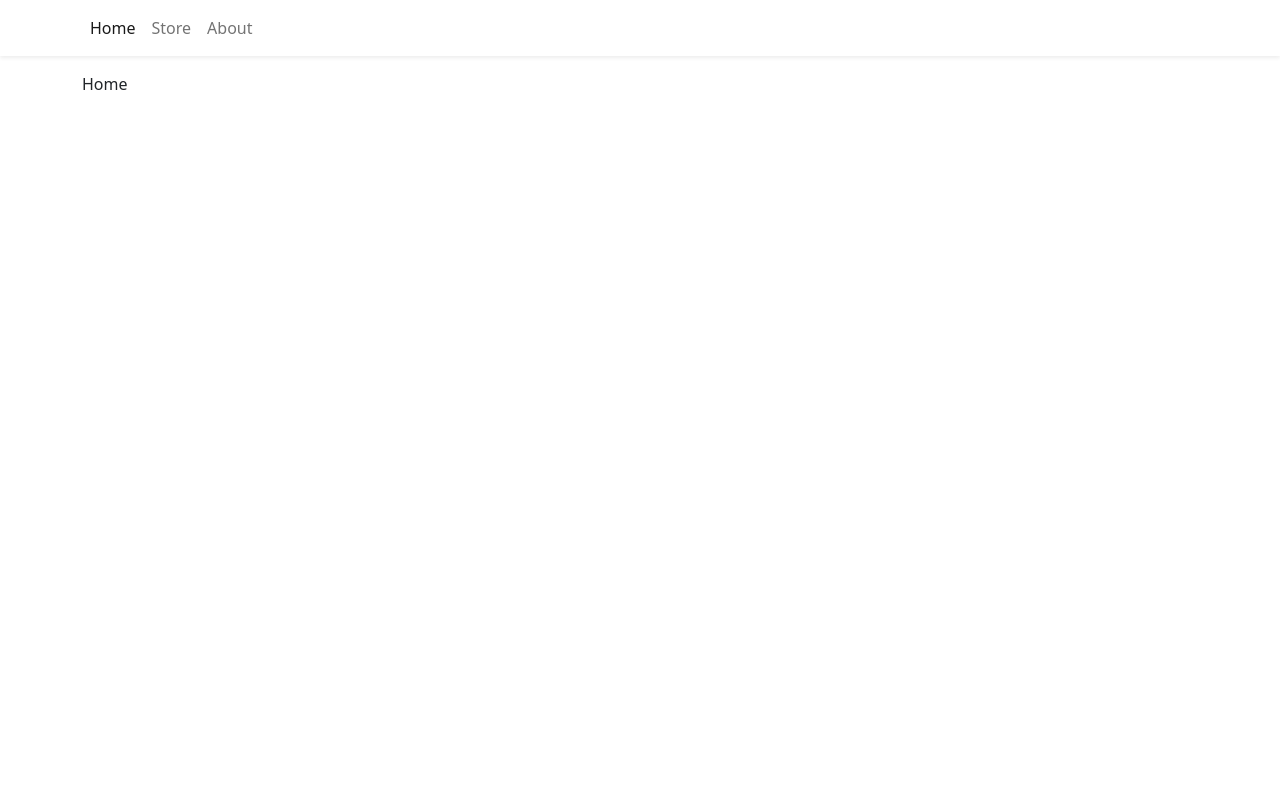
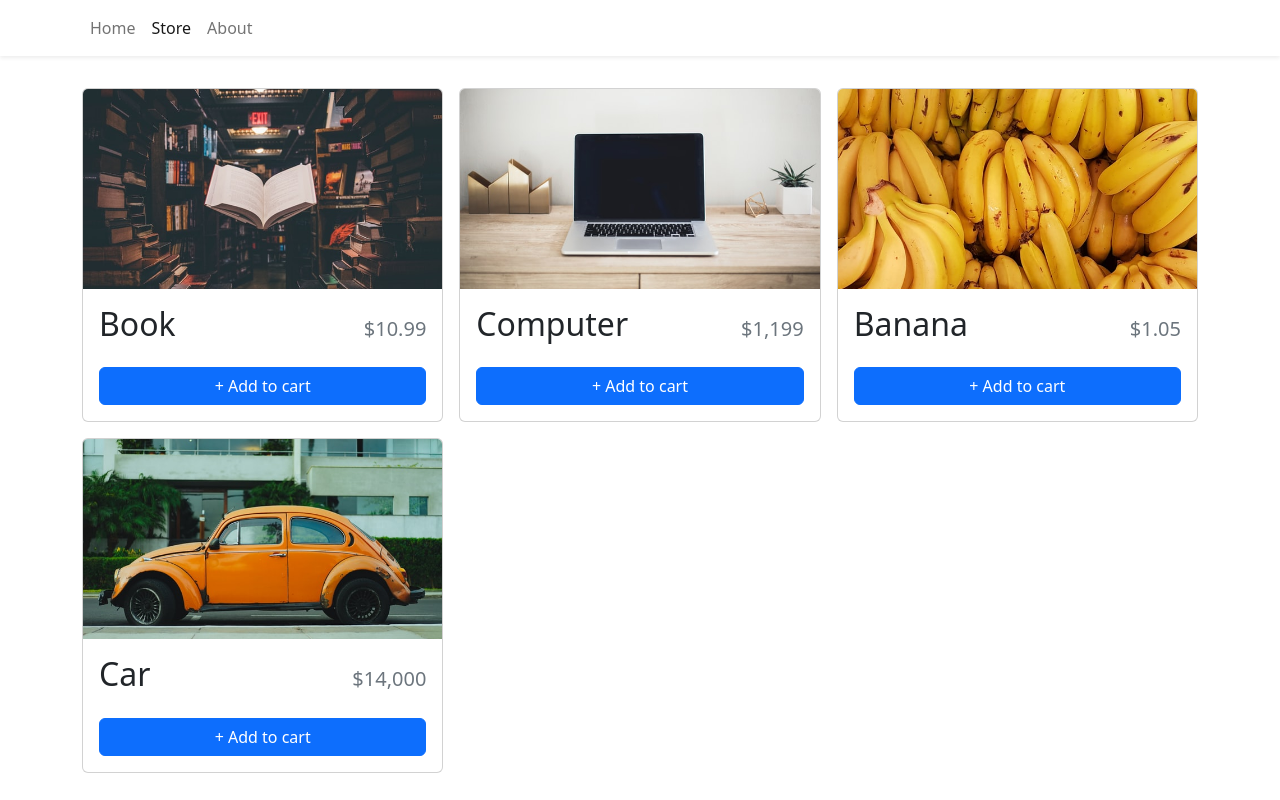
Before and after one commit to Mbarachi/shopping-cart, a React (Vite) app: page / in a window 1280 px wide. Built offline with nearby package versions, Linux system fonts and the light colour scheme.

Commit message:
updated the routing

```diff
--- a/src/App.tsx
+++ b/src/App.tsx
@@ -12,10 +12,10 @@
       <Navbar />
       <Container className="mb-4">
         <Routes>
-          <Route path="/" element={<Home />}>
+          <Route path="/" element={<Store />}>
             Home
           </Route>
-          <Route path="/store" element={<Store />}>
+          <Route path="/home" element={<Home />}>
             Store
           </Route>
           <Route path="/about" element={<About />}>
--- a/src/components/Navbar.tsx
+++ b/src/components/Navbar.tsx
@@ -10,10 +10,10 @@
     <NavbarBs className="bg-white shadow-sm mb-3">
       <Container>
         <Nav className="me-auto">
-          <Nav.Link to="/" as={NavLink}>
+          <Nav.Link to="/home" as={NavLink}>
             Home
           </Nav.Link>
-          <Nav.Link to="/store" as={NavLink}>
+          <Nav.Link to="/" as={NavLink}>
             Store
           </Nav.Link>
           <Nav.Link to="/about" as={NavLink}>
--- a/src/pages/Store.tsx
+++ b/src/pages/Store.tsx
@@ -5,8 +5,7 @@
 const Store = () => {
   return (
     <>
-      <div>Store</div>
-      <Row md="2" xs="1" lg={3} className="g-3">
+      <Row md="2" xs="1" lg={3} className="g-3 mt-3">
         {stortItems.map((item) => (
           <Col key={item.id}>
             <StoreItem {...item}/>
```
